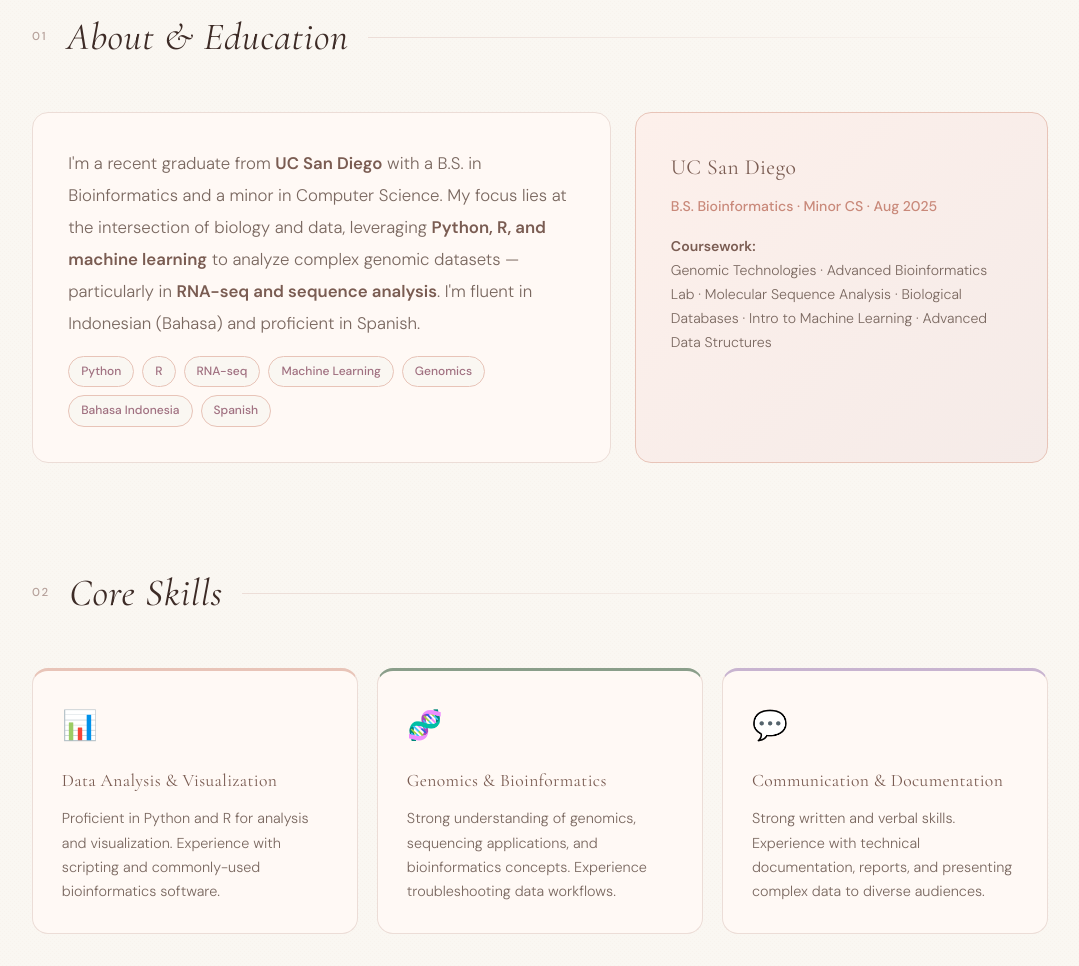
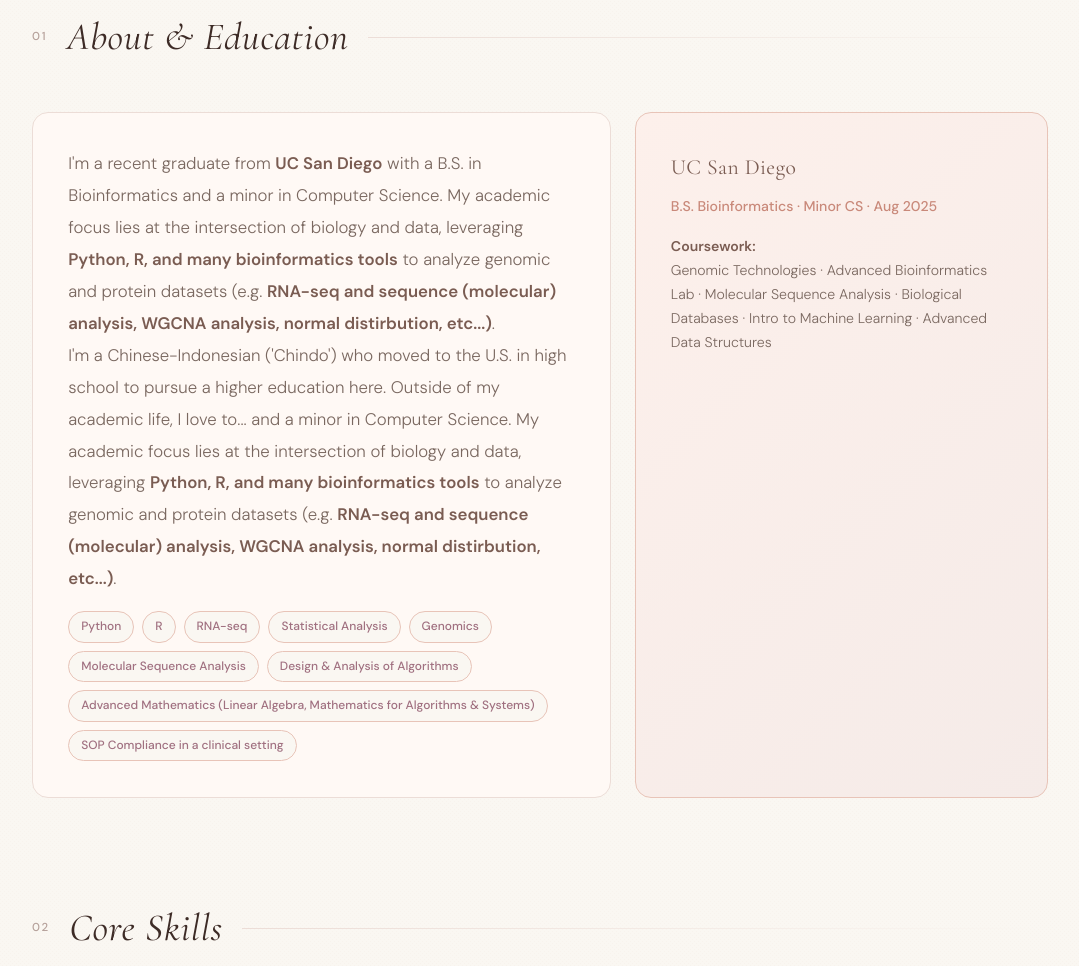
Before and after one commit to fionnydarmawan/my_website, a plain HTML site: page index.html in a window 1280 px wide. Shown: the part 773-1739 px from the top of the page, without its empty margins (100-1179 px from the left). Drawn offline with nearby package versions, Linux system fonts and the light colour scheme.

Commit message:
editing new theme

```diff
--- a/index.html
+++ b/index.html
@@ -502,7 +502,7 @@
     ══════════════════════════════════════════ -->
     <header>
         <div class="nav-inner">
-            <div class="nav-logo">fionny s. darmawan</div>
+            <div class="nav-logo">Fionny Darmawan</div>
             <nav>
                 <a href="#about">About</a>
                 <a href="#skills">Skills</a>
@@ -523,7 +523,7 @@
                 <p class="hero-eyebrow">Bioinformatics Portfolio</p>
 
                 <!-- 💡 YOUR NAME — edit here -->
-                <h2 class="hero-name">Hi, I'm<br><span>Fionny</span><br>Darmawan</h2>
+                <h2 class="hero-name">Hi! I'm<br><span>Fionny</span><br>Darmawan</h2>
 
                 <!-- 💡 YOUR TAGLINE — edit here -->
                 <p class="hero-tagline">
@@ -572,20 +572,30 @@
                     <!-- 💡 YOUR BIO — edit this paragraph -->
                     <p class="about-bio">
                         I'm a recent graduate from <strong>UC San Diego</strong> with a B.S. in Bioinformatics
-                        and a minor in Computer Science. My focus lies at the intersection of biology and data,
-                        leveraging <strong>Python, R, and machine learning</strong> to analyze complex genomic
-                        datasets — particularly in <strong>RNA-seq and sequence analysis</strong>.
-                        I'm fluent in Indonesian (Bahasa) and proficient in Spanish.
+                        and a minor in Computer Science. My academic focus lies at the intersection of biology and data,
+                        leveraging <strong>Python, R, and many bioinformatics tools</strong> to analyze genomic
+                        and protein datasets (e.g. <strong>RNA-seq and sequence (molecular) analysis,
+                        WGCNA analysis, normal distirbution, etc...)</strong>.
+                    </p>
+                      <p class="about-bio">
+                        I'm a Chinese-Indonesian ('Chindo') who moved to the U.S. in high school to pursue a higher education here.
+                        Outside of my academic life, I love to...
+                        and a minor in Computer Science. My academic focus lies at the intersection of biology and data,
+                        leveraging <strong>Python, R, and many bioinformatics tools</strong> to analyze genomic
+                        and protein datasets (e.g. <strong>RNA-seq and sequence (molecular) analysis,
+                        WGCNA analysis, normal distirbution, etc...)</strong>.
                     </p>
                     <div class="tag-list">
                         <!-- 💡 YOUR TAGS — add or remove these freely -->
                         <span class="tag">Python</span>
                         <span class="tag">R</span>
                         <span class="tag">RNA-seq</span>
-                        <span class="tag">Machine Learning</span>
+                        <span class="tag">Statistical Analysis</span>
                         <span class="tag">Genomics</span>
-                        <span class="tag">Bahasa Indonesia</span>
-                        <span class="tag">Spanish</span>
+                        <span class="tag">Molecular Sequence Analysis</span>
+                        <span class="tag">Design & Analysis of Algorithms</span>
+                        <span class="tag">Advanced Mathematics (Linear Algebra, Mathematics for Algorithms & Systems)</span>
+                        <span class="tag">SOP Compliance in a clinical setting</span>
                     </div>
                 </div>
 
```
